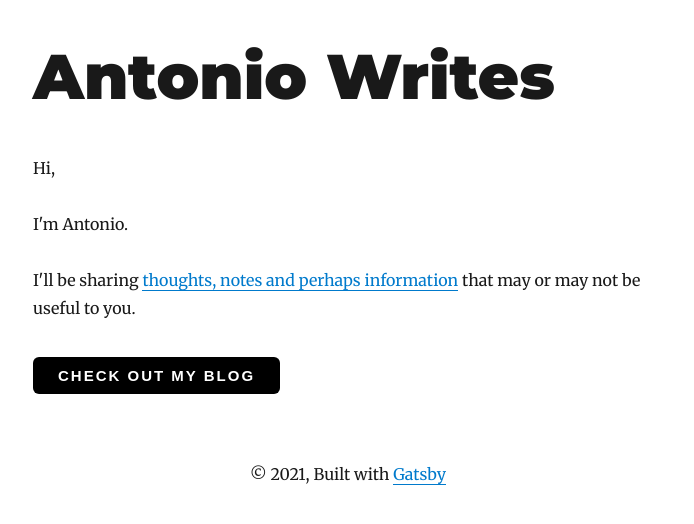
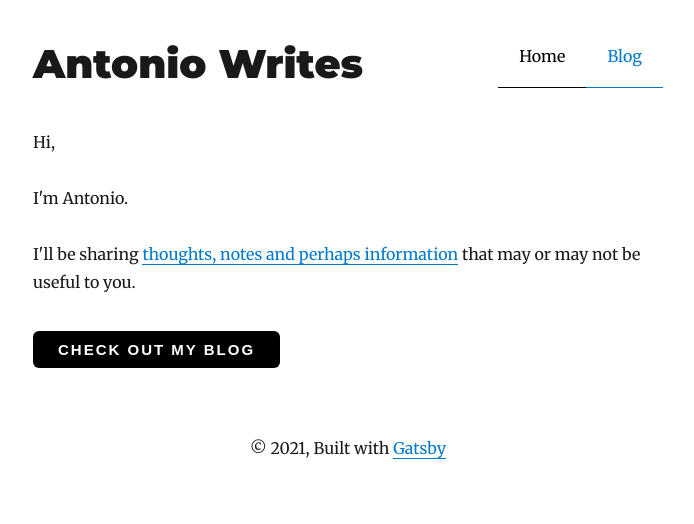
Before and after one commit to alettieri/antonio-writes, a Gatsby site: page / in a window 1280 px wide. Shown: the whole page, without its empty margins (292-986 px from the left). Built offline with nearby package versions, Linux system fonts and the light colour scheme; Gatsby itself is replaced by a stand-in of ours; some packages are replaced by stand-ins of ours.

Commit message:
updates layout

```diff
--- a/src/components/layout.js
+++ b/src/components/layout.js
@@ -6,66 +6,20 @@ import { rhythm, scale } from "../utils/typography"
 
 class Layout extends React.Component {
   render() {
-    const { location, title, children } = this.props
-    const rootPath = `${__PATH_PREFIX__}/`
-    const blogPath = `${__PATH_PREFIX__}/blog/`
-    let header
-
-    if (location.pathname === rootPath || location.pathname === blogPath) {
-      header = (
-        <h1
-          style={{
-            ...scale(1.5),
-            marginBottom: rhythm(1.5),
-            marginTop: 0,
-          }}
-        >
-          <Link
-            style={{
-              boxShadow: `none`,
-              textDecoration: `none`,
-              color: `inherit`,
-            }}
-            to={location.pathname === blogPath ? `/blog/` : `/`}
-          >
-            {title}
-          </Link>
-        </h1>
-      )
-    } else {
-      header = (
-        <h3
-          style={{
-            fontFamily: `Montserrat, sans-serif`,
-            marginTop: 0,
-          }}
-        >
-          <Link
-            style={{
-              boxShadow: `none`,
-              textDecoration: `none`,
-              color: `inherit`,
-            }}
-            to={`/blog/`}
-          >
-            {title}
-          </Link>
-        </h3>
-      )
-    }
+    const { title, children } = this.props
     return (
       <Wrapper>
-        <div
-          style={{
-            marginLeft: `auto`,
-            marginRight: `auto`,
-            maxWidth: rhythm(24),
-            padding: `${rhythm(1.5)} ${rhythm(3 / 4)}`,
-          }}
-        >
-          <header>{header}</header>
+        <Content>
+          <header>
+            <h1>{title}</h1>
+            <nav>
+              <Link to="/">Home</Link>
+              <Link to="/blog">Blog</Link>
+            </nav>
+          </header>
           <main>{children}</main>
-        </div>
+        </Content>
+
         <Footer>
           © {new Date().getFullYear()}, Built with
           {` `}
@@ -75,6 +29,48 @@ class Layout extends React.Component {
     )
   }
 }
+
+const Content = styled.div`
+  margin-left: auto;
+  margin-right: auto;
+  max-width: ${rhythm(24)};
+  padding: ${rhythm(1.5)} ${rhythm(3 / 4)};
+  align-items: center;
+
+  header {
+    display: flex;
+    justify-content: space-between;
+    flex-direction: column;
+  }
+
+  header h1 {
+    margin-top: 0;
+    order: 1;
+  }
+
+  header h1,
+  header nav {
+    margin-bottom: ${rhythm(1.5)};
+  }
+
+  nav a {
+    padding: ${rhythm(3 / 4)};
+  }
+
+  nav [aria-current] {
+    color: #000;
+  }
+
+  @media (min-width: 480px) {
+    header {
+      flex-direction: row;
+    }
+
+    header h1 {
+      order: 0;
+    }
+  }
+`
 
 const Wrapper = styled.div`
   min-height: 100vh;
```
